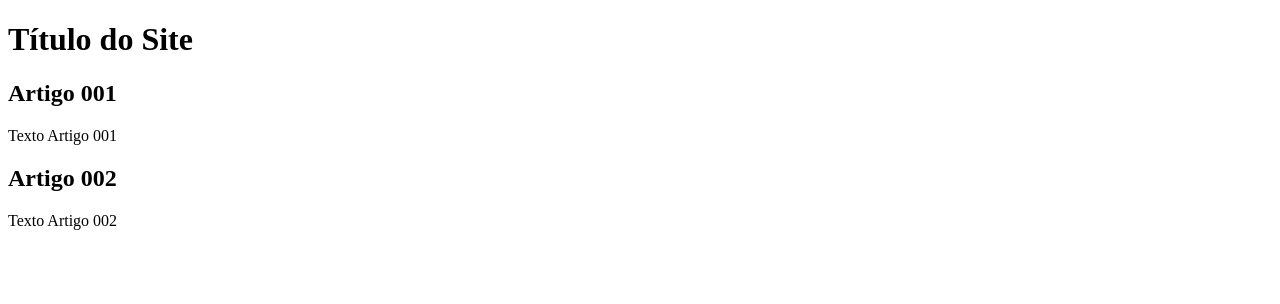
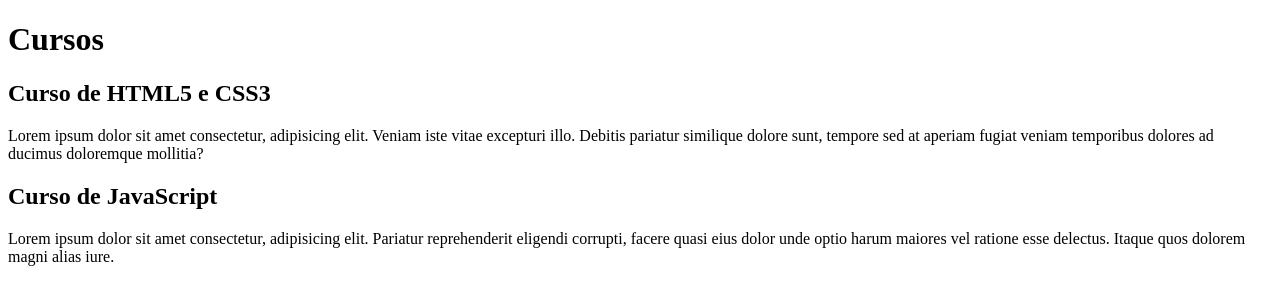
Before and after one commit to elizabethalm/projeto-site, a plain HTML site: page index.html in a window 1280 px wide. Drawn offline with Linux system fonts and the light colour scheme.

Commit message:
comecei a escrever o conteúdo

```diff
--- a/index.html
+++ b/index.html
@@ -8,15 +8,15 @@
 <body>
     <main>
         <header>
-            <h1>Título do Site</h1>
+            <h1>Cursos</h1>
         </header>
         <article>
-            <h2>Artigo 001</h2>
-            <p>Texto Artigo 001</p>
+            <h2>Curso de HTML5 e CSS3</h2>
+            <p>Lorem ipsum dolor sit amet consectetur, adipisicing elit. Veniam iste vitae excepturi illo. Debitis pariatur similique dolore sunt, tempore sed at aperiam fugiat veniam temporibus dolores ad ducimus doloremque mollitia?</p>
         </article>
         <article>
-            <h2>Artigo 002</h2>
-            <p>Texto Artigo 002</p>
+            <h2>Curso de JavaScript</h2>
+            <p>Lorem ipsum dolor sit amet consectetur, adipisicing elit. Pariatur reprehenderit eligendi corrupti, facere quasi eius dolor unde optio harum maiores vel ratione esse delectus. Itaque quos dolorem magni alias iure.</p>
         </article>
     </main>
 
```
